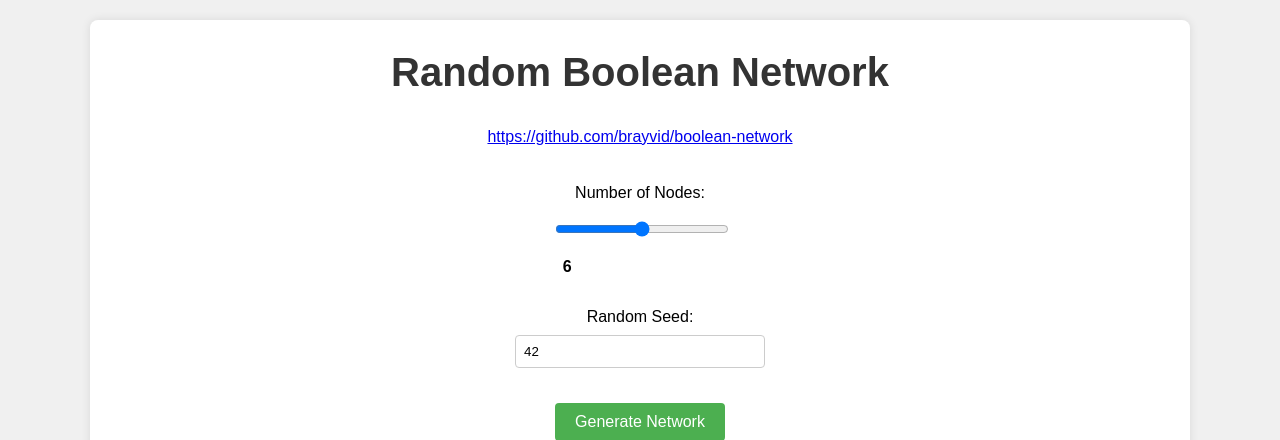
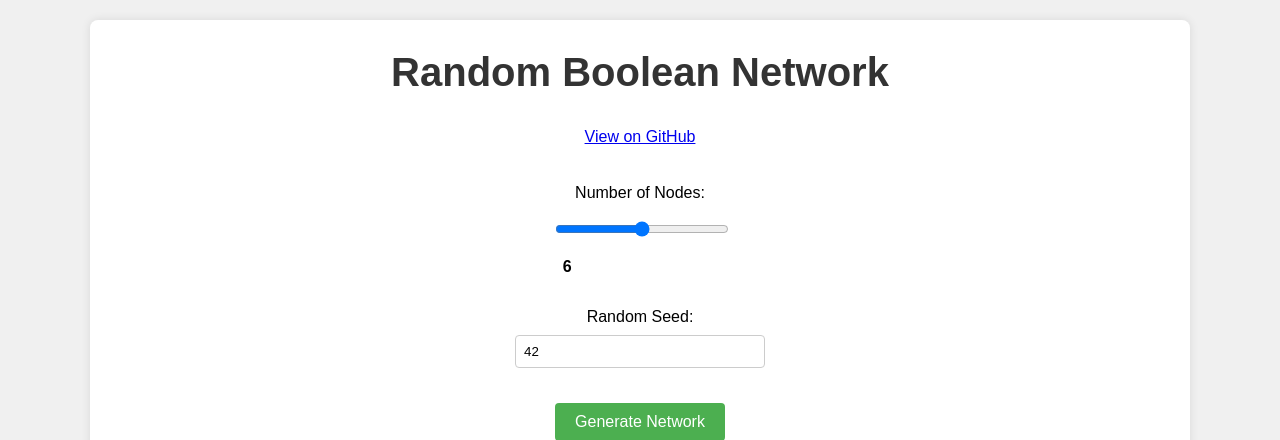
Before and after one commit to brayvid/boolean-network, a Flask app: page / in a window 1280 px wide. Shown: the top 440 px of the page. Run offline with Flask 3, Linux system fonts and the light colour scheme.

Commit message:
Link text

```diff
--- a/templates/index.html
+++ b/templates/index.html
@@ -166,7 +166,7 @@
 <body>
     <div class="container">
         <h1>Random Boolean Network</h1>
-        <p class="author"><a href="https://github.com/brayvid/boolean-network" target="_blank">https://github.com/brayvid/boolean-network</a></p>
+        <p class="author"><a href="https://github.com/brayvid/boolean-network" target="_blank">View on GitHub</a></p>
 
         <form method="POST">
             <div>
```
